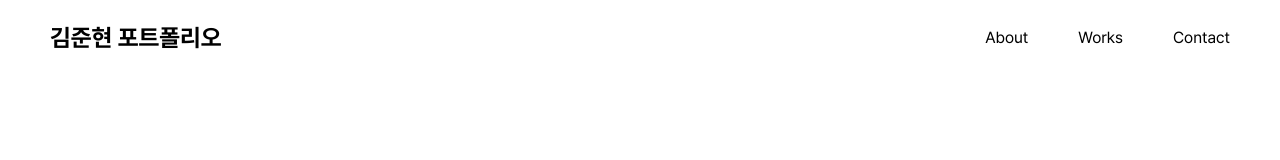
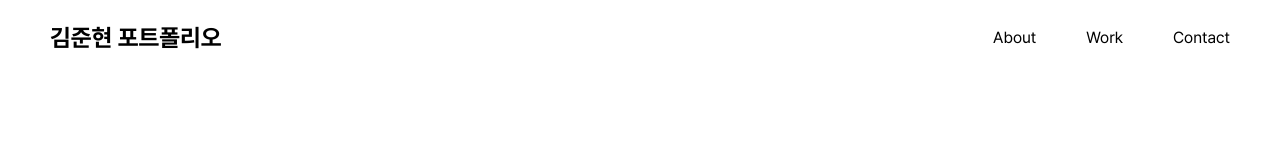
Before and after one commit to itsjh1242/PORTFOLIO, a React (Create React App) app in the folder client/: page / in a window 1280 px wide. Shown: the top 160 px of the page. Built offline with nearby package versions, Linux system fonts and the light colour scheme.

Commit message:
final update -- done

```diff
--- a/client/src/views/portfolio/About.js
+++ b/client/src/views/portfolio/About.js
@@ -1,9 +1,9 @@
-import React, { useState, useRef, useEffect } from "react";
+import React, { useState, useRef, useEffect, forwardRef } from "react";
 
 // Style
 import * as S from "./Style";
 
-export default function About() {
+const About = ({ aboutRef }) => {
   const date = new Date();
   const Year = date.getFullYear();
 
@@ -33,8 +33,7 @@ export default function About() {
   }, []);
 
   return (
-    <>
-      <S.AboutFrame>
+    <S.AboutFrame ref={aboutRef}>
       <S.AboutTitle handlecolor={verticalLineHeight}>
         <p>About</p>
       </S.AboutTitle>
@@ -91,6 +90,7 @@ export default function About() {
         </p>
       </S.AboutMain>
     </S.AboutFrame>
-    </>
   );
-}
+};
+
+export default About;
--- a/client/src/views/portfolio/Data/WorkData.js
+++ b/client/src/views/portfolio/Data/WorkData.js
@@ -6,7 +6,18 @@ export const ProjectData = [
     title: "긍정적 감정 유발을 위한 AI챗봇 기반 일기 작성 시스템",
     year: "2023.03~06",
     desc: "GPT-3 Turbo와 AI_Hub의 데이터셋을 활용하여 학습한 KoBERT 모델을 결합하였으며, 챗봇과의 대화를 통해 정제된 텍스트를 기반으로 감정 추출 및 분석, 일기 생성을 하는 시스템을 개발하였습니다. 수기로 일기를 작성하는 것과 비교하여 챗봇과 대화를 하면 자동으로 일기가 생성되고, 해당 일기에 따른 나의 감정 분포도를 확인할 수 있습니다.",
-    tag: ["한국컴퓨터정보학회 우수논문상", "특허출원", "소프트웨어중심대학사업단", "개인 프로젝트"],
+    tag: [
+      "개인 프로젝트",
+      "한국컴퓨터정보학회 우수논문상",
+      "특허출원",
+      "소프트웨어중심대학사업단",
+      "Python",
+      "Flask",
+      "KoBERT",
+      "GPT-3 Turbo",
+      "AI_Hub",
+      "MySQL",
+    ],
     use: ["Python", "MySQL", "HTML"],
     link: ["https://github.com/itsjh1242/DiaryWritingSystem", ""],
     detail: "test_lh",
--- a/client/src/views/portfolio/Footer.js
+++ b/client/src/views/portfolio/Footer.js
@@ -1,12 +1,11 @@
-import React, { useState, useRef, useEffect } from "react";
+import React, { useState, useRef, useEffect, forwardRef } from "react";
 
 // Style
 import * as S from "./Style";
 
-export default function Footer() {
+const Footer = ({ contactRef }) => {
   return (
-    <>
-      <S.FooterFrame>
+    <S.FooterFrame ref={contactRef}>
       <div className="element">
         <S.CopyRight>
           <p>©2024 JunHyeon Kim.</p>
@@ -36,6 +35,7 @@ export default function Footer() {
         </S.DesignedBy>
       </div>
     </S.FooterFrame>
-    </>
   );
-}
+};
+
+export default Footer;
--- a/client/src/views/portfolio/Main.js
+++ b/client/src/views/portfolio/Main.js
@@ -16,14 +16,30 @@ import Experience from "./Experience";
 import Work from "./Work";
 import Footer from "./Footer";
 
+const NAV_ITEMS = [
+  { index: 0, name: "About" },
+  { index: 1, name: "Work" },
+  { index: 2, name: "Contact" },
+];
+
 function Main() {
-  const NavRef = useRef();
-  const aboutRef = useRef(null);
-  const workRef = useRef(null);
-  const contactRef = useRef(null);
+  const homeRef = useRef();
+  const aboutRef = useRef();
+  const workRef = useRef();
+  const contactRef = useRef();
 
   const [leftSelected, setleftSelected] = useState(true);
   const [rightSelected, setRightSelected] = useState(false);
+
+  function onMove(index) {
+    index === 0
+      ? aboutRef.current.scrollIntoView({ behavior: "smooth" })
+      : index === 1
+      ? workRef.current.scrollIntoView({ behavior: "smooth" })
+      : index === 2
+      ? contactRef.current.scrollIntoView({ behavior: "smooth" })
+      : homeRef.current.scrollIntoView({ behavior: "smooth" });
+  }
 
   function handleSelected() {
     const left = document.querySelector(".left");
@@ -39,45 +55,14 @@ function Main() {
     });
   }
 
-  const onMove = (ref) => {
-    ref.current.scrollIntoView({ behavior: "smooth", block: "start" });
-  };
-
   useEffect(() => {
     handleSelected();
   }, []);
 
   return (
     <>
-      <S.Nav ref={NavRef}>
-        <S.NavLogo>
-          <p>김준현 포트폴리오</p>
-        </S.NavLogo>
-        <S.NavMenu>
-          <p
-            onClick={() => {
-              onMove(aboutRef);
-            }}
-          >
-            About
-          </p>
-          <p
-            onClick={() => {
-              onMove(workRef);
-            }}
-          >
-            Works
-          </p>
-          <p
-            onClick={() => {
-              onMove(contactRef);
-            }}
-          >
-            Contact
-          </p>
-        </S.NavMenu>
-      </S.Nav>
-      <S.Frame>
+      <Nav onMove={onMove} />
+      <S.Frame ref={homeRef}>
         <div className="background-text">
           <p>PORTFOLIO</p>
         </div>
@@ -104,11 +89,11 @@ function Main() {
           <Lottie.ScrollDown />
         </div>
       </S.Frame>
-      <About id="test" ref={aboutRef} />
+      <About aboutRef={aboutRef} />
       <Stack />
       <Experience />
-      <Work ref={workRef} />
-      <Footer ref={contactRef} />
+      <Work workRef={workRef} />
+      <Footer contactRef={contactRef} />
     </>
   );
 }
--- a/client/src/views/portfolio/Nav.js
+++ b/client/src/views/portfolio/Nav.js
@@ -1,41 +1,37 @@
-import React, { useEffect, useRef } from "react";
+import React, { useState, useEffect, useRef } from "react";
 // Style
 import * as S from "./Style";
 
-function Nav() {
-  const NavRef = useRef();
-  useEffect(() => {
-    const Nav = NavRef.current;
-    const NavMenu = Nav.querySelectorAll("a");
-    const handleScroll = () => {
-      if (window.scrollY > 0) {
-        Nav.style.backgroundColor = "rgba(0, 0, 0, 0.3)";
-        NavMenu[0].style.color = "white";
-        NavMenu[1].style.color = "white";
-        NavMenu[2].style.color = "white";
-      } else {
-        Nav.style.backgroundColor = "transparent";
-        NavMenu[0].style.color = "black";
-        NavMenu[1].style.color = "black";
-        NavMenu[2].style.color = "black";
-      }
-    };
-    // window.addEventListener("scroll", handleScroll);
-  });
+const NAV_ITEMS = [
+  { index: 0, name: "About" },
+  { index: 1, name: "Work" },
+  { index: 2, name: "Contact" },
+];
+
+const Nav = ({ onMove }) => {
   return (
     <>
-      <S.Nav ref={NavRef}>
-        <S.NavLogo>
+      <S.Nav>
+        <S.NavLogo onClick={() => onMove(3)}>
           <p>김준현 포트폴리오</p>
         </S.NavLogo>
         <S.NavMenu>
-          <a href="/">About</a>
-          <a href="/">Works</a>
-          <a href="/">Contact</a>
+          {NAV_ITEMS.map(({ index, name }) => {
+            return (
+              <p
+                key={index}
+                onClick={() => {
+                  onMove(index);
+                }}
+              >
+                {name}
+              </p>
+            );
+          })}
         </S.NavMenu>
       </S.Nav>
     </>
   );
-}
+};
 
 export default Nav;
--- a/client/src/views/portfolio/Style.js
+++ b/client/src/views/portfolio/Style.js
@@ -375,11 +375,20 @@ export const WorkMain = styled.div`
   max-width: 1100px;
   height: 700px;
 
+  & > div:hover {
+    & > img {
+      transform: scale(1.1);
+    }
+  }
   & > div {
     border-radius: 5px;
     overflow: hidden;
     position: relative;
     box-shadow: 0px 0px 4px 0px #d3d3d3;
+
+    & > img {
+      transition: all 0.5s ease-in-out;
+    }
 
     & > .pop-up {
       position: absolute;
--- a/client/src/views/portfolio/Work.js
+++ b/client/src/views/portfolio/Work.js
@@ -1,10 +1,10 @@
-import React, { useState, useRef, useEffect } from "react";
+import React, { useState, useRef, useEffect, forwardRef } from "react";
 import { Route, Link } from "react-router-dom";
 
 // Style
 import * as S from "./Style";
 
-export default function Work() {
+const Work = ({ workRef }) => {
   const WorkMainDescriptionItem = [
     ["졸업작품", "Python", "Flask", "KoBERT", "AI_Hub", "MySQL", "GPT-3 Turbo"],
     ["Flutter", "Dart", "MySQL", "Node.js"],
@@ -25,8 +25,7 @@ export default function Work() {
     });
   });
   return (
-    <>
-      <S.WorkFrame>
+    <S.WorkFrame ref={workRef}>
       <S.WorkMain>
         <div className="item1" id="main_item">
           <img src="./portfolio/showroom1.png" alt="" />
@@ -38,8 +37,8 @@ export default function Work() {
             </p>
             <p>
               GPT-3 Turbo와 AI_Hub의 데이터셋을 활용하여 학습한 KoBERT 모델을 결합하였으며, 챗봇과의 대화를 통해 정제된 텍스트를 기반으로 감정 추출 및 분석,
-                일기 생성을 하는 시스템을 개발하였습니다. 수기로 일기를 작성하는 것과 비교하여 챗봇과 대화를 하면 자동으로 일기가 생성되고, 해당 일기에 따른
-                나의 감정 분포도를 확인할 수 있습니다.
+              일기 생성을 하는 시스템을 개발하였습니다. 수기로 일기를 작성하는 것과 비교하여 챗봇과 대화를 하면 자동으로 일기가 생성되고, 해당 일기에 따른 나의
+              감정 분포도를 확인할 수 있습니다.
             </p>
             <div className="footer">
               {WorkMainDescriptionItem[0].map((item, index) => {
@@ -57,8 +56,8 @@ export default function Work() {
           <div className="pop-up">
             <p>모션 인식 기반의 이중 암호 인증 방안</p>
             <p>
-                전통적인 암호 인증 방법의 취약점 증가 · 사이버 공격의 지속적인 진화 및 새로운 위협의 등장으로 보안 강화의 필요성이 증가함에따라, 새로운 암호
-                인증 방안을 제안합니다. 모션 인식 기반의 이중 암호 인증은 사용자의 동작 패턴과 숫자 패스워드를 결합하여 보다 강력한 보안성을 제공합니다.
+              전통적인 암호 인증 방법의 취약점 증가 · 사이버 공격의 지속적인 진화 및 새로운 위협의 등장으로 보안 강화의 필요성이 증가함에따라, 새로운 암호 인증
+              방안을 제안합니다. 모션 인식 기반의 이중 암호 인증은 사용자의 동작 패턴과 숫자 패스워드를 결합하여 보다 강력한 보안성을 제공합니다.
             </p>
             <div className="footer">
               {WorkMainDescriptionItem[1].map((item, index) => {
@@ -108,6 +107,7 @@ export default function Work() {
         </div>
       </S.WorkHeader>
     </S.WorkFrame>
-    </>
   );
-}
+};
+
+export default Work;
```
Lines whose indentation alone changed are shown as unchanged.
